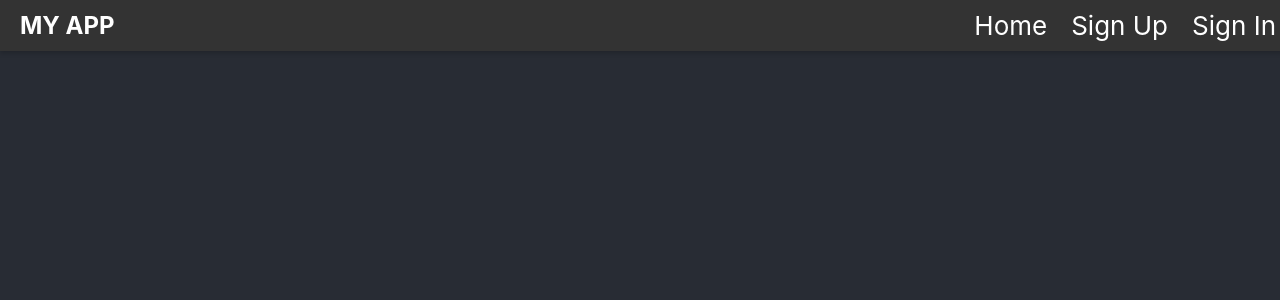
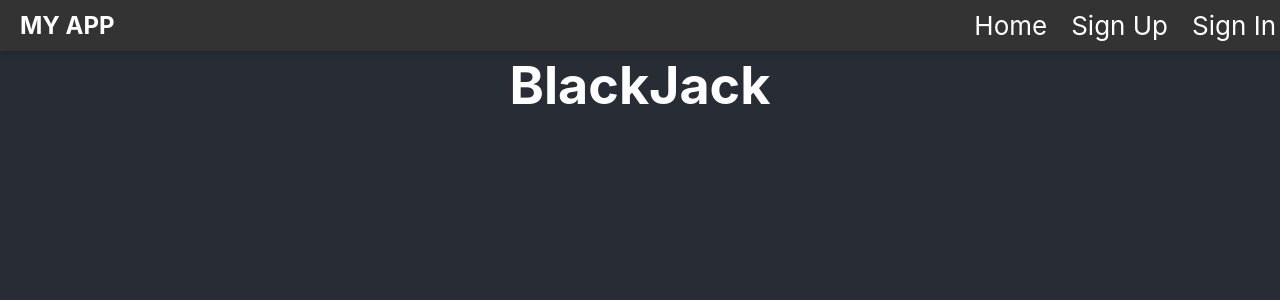
Before and after one commit to roeyrach/KGL, a React (Create React App) app in the folder client/: page /black-jack in a window 1280 px wide. Shown: the top 300 px of the page. Built offline with nearby package versions, Linux system fonts and the light colour scheme.

Commit message:
black jack init

```diff
--- a/client/src/App/App.js
+++ b/client/src/App/App.js
@@ -9,6 +9,7 @@ import Home from "../pages/Home/Home"
 import SlotMachine from "../pages/SlotMachine/SlotMachine"
 import { PersistGate } from "redux-persist/integration/react"
 import Stats from "../pages/Stats/Stats"
+import BlackJack from "../pages/BlackJack/BlackJack"
 
 function App() {
 	return (
@@ -22,6 +23,7 @@ function App() {
 							<Route path="/sign-up" element={<SignUp />} />
 							<Route path="/sign-in" element={<SignIn />} />
 							<Route path="/slot-machine" element={<SlotMachine />} />
+							<Route path="/black-jack" element={<BlackJack />} />
 							<Route path="/stats" element={<Stats />} />
 						</Routes>
 					</Router>
--- /dev/null
+++ b/client/src/pages/BlackJack/BlackJack.js
@@ -0,0 +1,7 @@
+import React from "react"
+
+function BlackJack() {
+	return <h1>BlackJack</h1>
+}
+
+export default BlackJack
```
